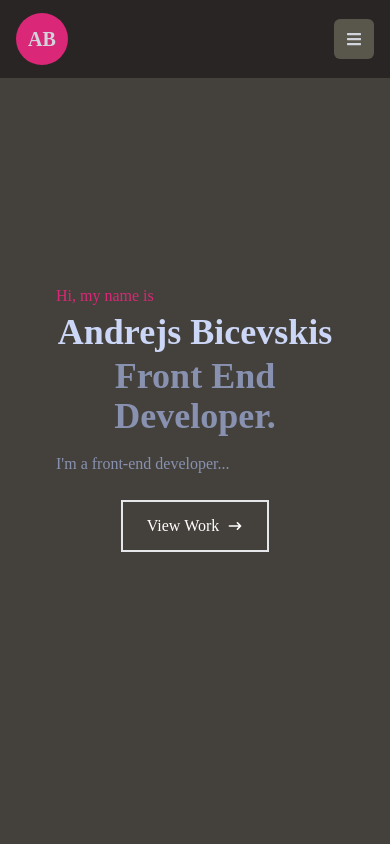
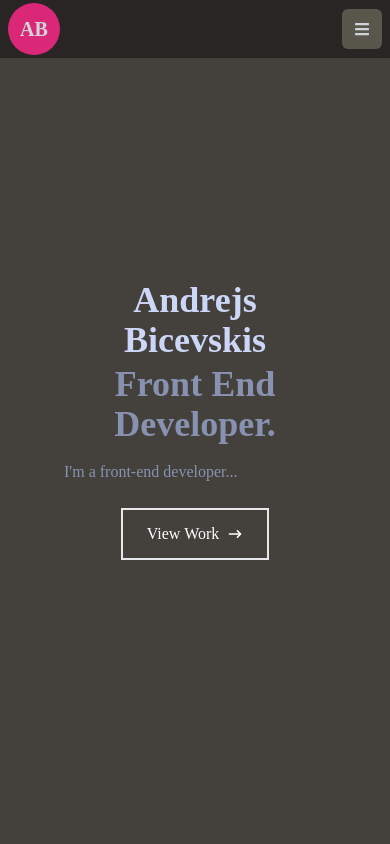
Before and after one commit to andrejs-is-on-the-computer/23-12-13-rcttwd-pf, a React (Create React App) app in the folder 1223-portfolio/: page / in a window 390 px wide. Shown: the top 844 px of the page. Built offline with nearby package versions, Linux system fonts and the light colour scheme.

Commit message:
layout updated

```diff
--- a/1223-portfolio/src/components/Contact.jsx
+++ b/1223-portfolio/src/components/Contact.jsx
@@ -54,9 +54,9 @@ const Contact = () => {
     <div name="contact" className="w-full h-screen bg-[#44403c] md:grid grid-cols-5">
 
       {/* max-w-[1000px] mx-auto px-12 ml-10 flex flex-col justify-center h-full */}
-      <div className='col-span-1 hidden md:flex'>1</div>
+      <div className='col-span-1 hidden md:flex'></div>
       {/* Form Element */}
-      {!loading ? <div className='col-span-3 flex flex-col justify-center px-6 lg:px-24 md:px-12 sm:px-10'>
+      {!loading ? <div className='col-span-3 flex flex-col justify-center px-6 lg:px-24 sm:px-16'>
         <div className='pt-8'>
             <p className='text-4xl font-bold inline border-b-4 border-pink-600 text-gray-300'>Contact</p>
             <p className='text-gray-300 py-4'>// Please send me a message :)</p>
@@ -111,7 +111,7 @@ const Contact = () => {
       }
 
 
-      <div className='col-span-1 hidden md:flex'>3</div>
+      <div className='col-span-1 hidden md:flex'></div>
 
     </div>
   )
--- a/1223-portfolio/src/components/Home.jsx
+++ b/1223-portfolio/src/components/Home.jsx
@@ -7,8 +7,8 @@ const Home = () => {
     <div name="home" className='w-full h-screen bg-[#44403c]'>
 
         {/* Container */}
-        <div className='max-w-[1000px] mx-auto px-14 flex flex-col justify-center h-full'>
-            <p className='text-pink-600 select-none'>Hi, my name is</p>
+        <div className='max-w-[1000px] mx-auto px-16 flex flex-col justify-center h-full'>
+            {/* <p className='text-pink-600 select-none'>Hi, my name is</p> */}
 
             <div className='text-center sm:text-left'>
                 <h1 className='text-4xl sm:text-7xl font-bold py-1 text-[#ccd6f6] select-none
--- a/1223-portfolio/src/components/Navbar.jsx
+++ b/1223-portfolio/src/components/Navbar.jsx
@@ -11,7 +11,7 @@ const Navbar = () => {
     const handleClick = () => setNav(!nav);
 
   return (
-    <div className='fixed w-full h-[80px] flex justify-between items-center px-4
+    <div className='fixed w-full h-[60px] sm:h-[80px] flex justify-between items-center px-2 sm:px-4
                 bg-[#292524]  text-gray-300 border-b-[#44403c] border-b-2
                 z-50'>
         <div
@@ -91,7 +91,7 @@ const Navbar = () => {
                 bg-[#67625e] transition-opacity duration-500 opacity-100`}> */}
 
             <ul className={!nav ? 'hidden opacity-0 w-0' :
-                `absolute top-[79px] right-0 flex flex-col justify-center items-center rounded-bl-lg w-40 bg-[#67625e]`}>
+                `absolute top-[58px] right-0 flex flex-col justify-center items-center rounded-bl-lg w-40 bg-[#67625e]`}>
                 <Link
                     onClick={handleClick}
                     to="home"
@@ -159,7 +159,7 @@ const Navbar = () => {
             </ul>
 
         {/* Social Icons */}
-        <div className='hidden lg:flex fixed flex-col top-[35%] left-0'>
+        <div className='hidden sm:flex fixed flex-col top-[35%] left-0'>
             <ul>
                 <li className='w-[160px] h-[60px] flex justify-between items-center ml-[-100px] hover:ml-[-10px] duration-300 bg-[#0a66c2]'>
                     <a className='flex justify-between items-center w-full text-gray-300'
```
